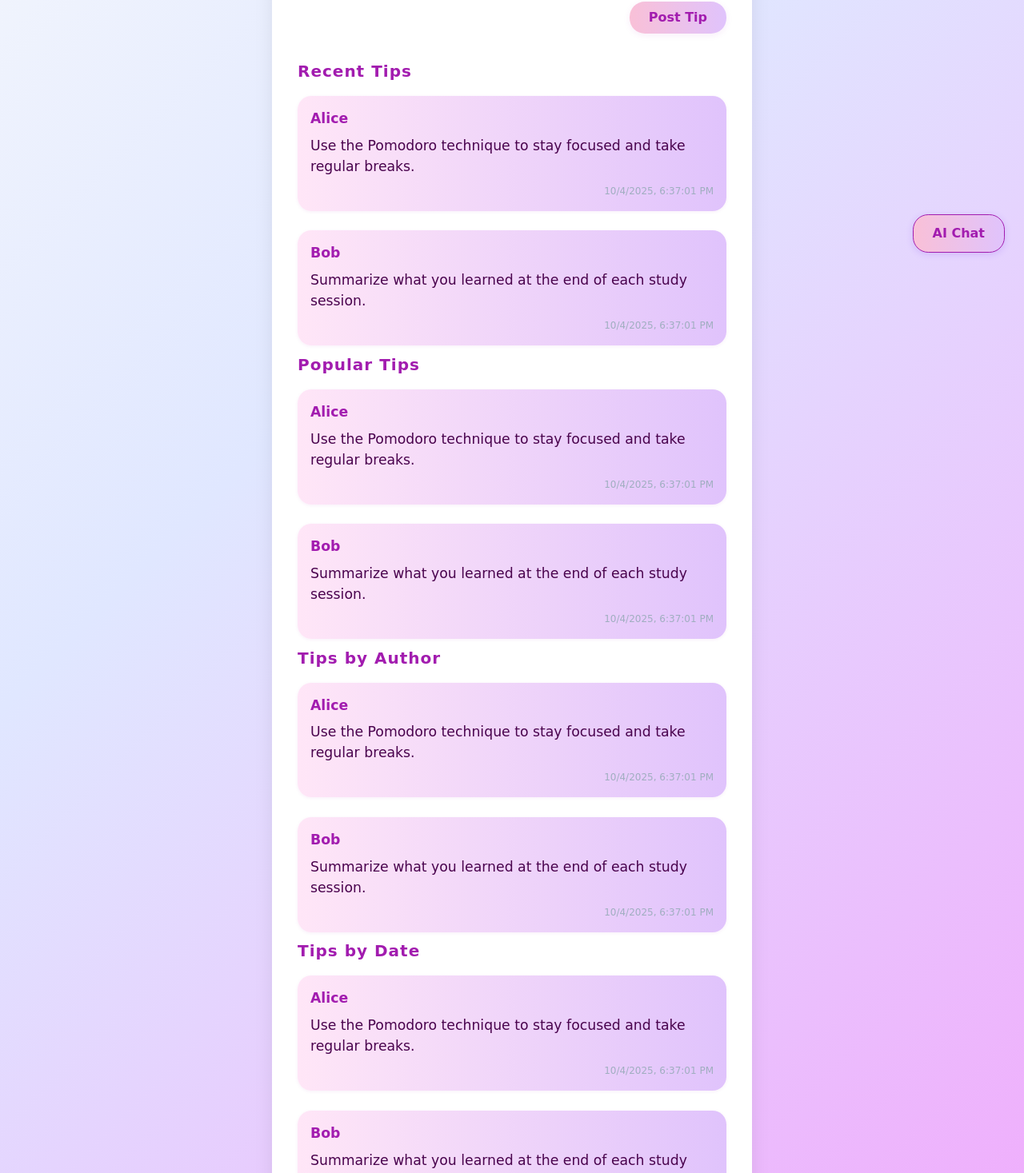
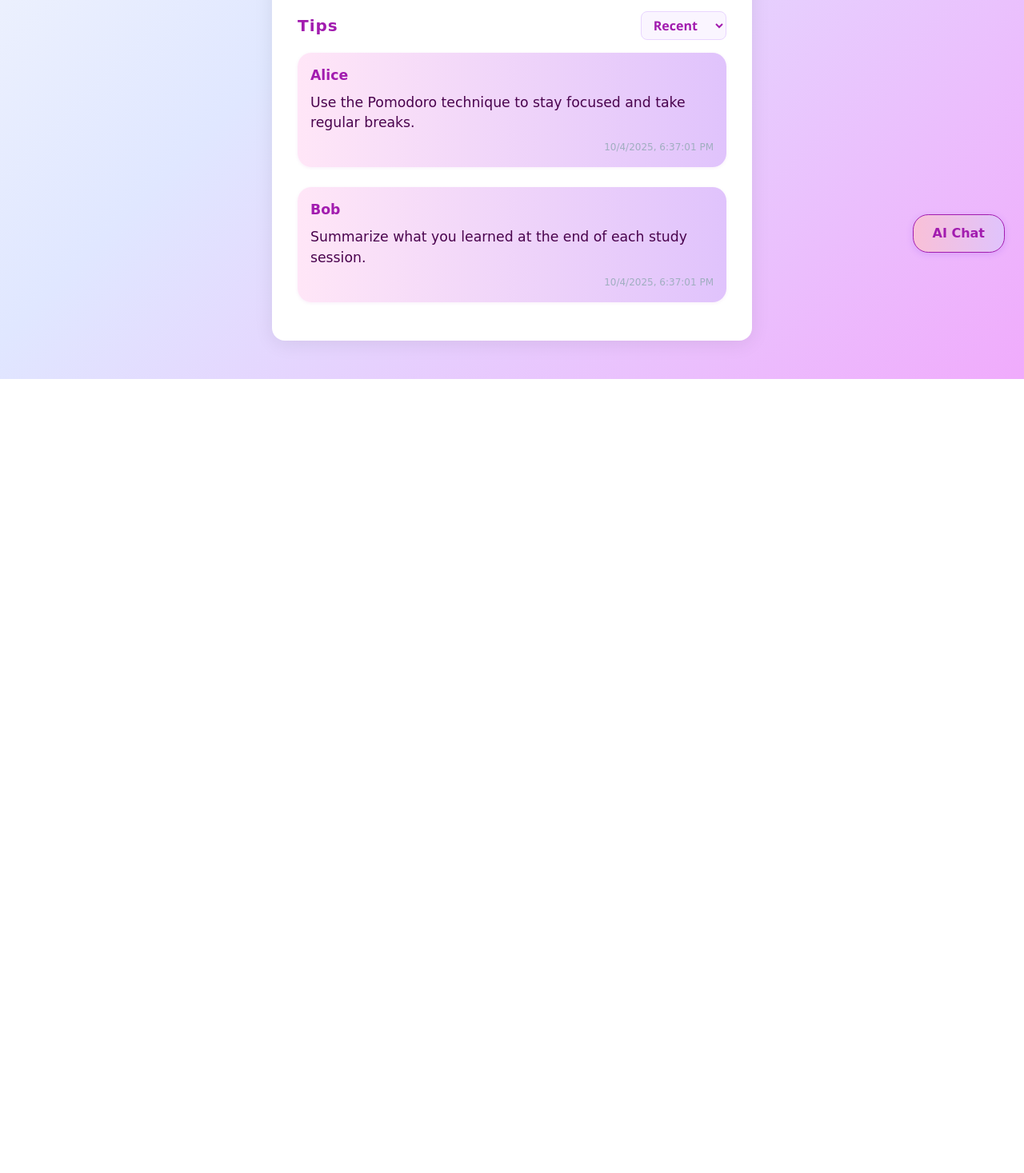
Before and after one commit to DanielZTWang/HackTheValley, a React (Vite) app in the folder client/: page /forum in a window 1280 px wide. Shown: the part 460-1927 px from the top of the page at 80% size. After the commit the page ends 934 px from the top, so only its background shows below. Built offline with nearby package versions, Linux system fonts and the light colour scheme.

Commit message:
minor fixes

```diff
--- a/client/src/components/Navbar.tsx
+++ b/client/src/components/Navbar.tsx
@@ -1,8 +1,11 @@
 import { Link } from "react-router-dom";
 import logo from "../assets/studyhack-logo.svg";
 import AIChatWidget from "./AIChatWidget";
+import { useLocation } from "react-router-dom";
 
 export default function Navbar() {
+  const location = useLocation();
+  const pathname = location.pathname;
   return (
     <>
       <nav className="sticky top-0 z-50 flex items-center justify-between px-8 py-4 bg-gradient-to-r from-pink-50 to-pink-100 border-b-4 border-pink-200 shadow-md">
@@ -56,7 +59,7 @@ export default function Navbar() {
           </a>
         </div>
       </nav>
-      <AIChatWidget />
+      {pathname !== "/messaging" && <AIChatWidget />}
     </>
   );
 }
--- a/client/src/pages/Forum.tsx
+++ b/client/src/pages/Forum.tsx
@@ -12,7 +12,8 @@ const initialTips: Tip[] = [
   {
     id: 1,
     author: "Alice",
-    content: "Use the Pomodoro technique to stay focused and take regular breaks.",
+    content:
+      "Use the Pomodoro technique to stay focused and take regular breaks.",
     timestamp: new Date().toLocaleString(),
   },
   {
@@ -27,6 +28,22 @@ const ForumPage: React.FC = () => {
   const [tips, setTips] = useState<Tip[]>(initialTips);
   const [author, setAuthor] = useState("");
   const [content, setContent] = useState("");
+  const [sortBy, setSortBy] = useState<"recent" | "popular" | "date">("recent");
+  // Helper to get sorted tips
+  function getSortedTips() {
+    if (sortBy === "recent") {
+      return [...tips];
+    } else if (sortBy === "popular") {
+      // For demo, just show first 3 as 'popular'
+      return tips.slice(0, 3);
+    } else if (sortBy === "date") {
+      return [...tips].sort(
+        (a, b) =>
+          new Date(b.timestamp).getTime() - new Date(a.timestamp).getTime()
+      );
+    }
+    return tips;
+  }
 
   const handleSubmit = (e: React.FormEvent) => {
     e.preventDefault();
@@ -55,7 +72,6 @@ const ForumPage: React.FC = () => {
         padding: "2.5rem 2rem",
       }}
     >
-      <div style={{ fontSize: 40, color: "red" }}>Forum Test</div>
       <h1
         style={{
           textAlign: "center",
@@ -81,7 +97,7 @@ const ForumPage: React.FC = () => {
           type="text"
           placeholder="Your name"
           value={author}
-          onChange={e => setAuthor(e.target.value)}
+          onChange={(e) => setAuthor(e.target.value)}
           required
           style={{
             padding: "0.5rem",
@@ -93,7 +109,7 @@ const ForumPage: React.FC = () => {
         <textarea
           placeholder="Share your best study tip..."
           value={content}
-          onChange={e => setContent(e.target.value)}
+          onChange={(e) => setContent(e.target.value)}
           rows={3}
           required
           style={{
@@ -124,23 +140,61 @@ const ForumPage: React.FC = () => {
         </button>
       </form>
       <section>
+        <div
+          style={{
+            display: "flex",
+            alignItems: "center",
+            justifyContent: "space-between",
+            marginBottom: "1rem",
+          }}
+        >
           <h2
             style={{
               color: "#a21caf",
               fontSize: "1.25rem",
               fontWeight: 700,
-            marginBottom: "1rem",
+              marginBottom: 0,
             }}
           >
-          Recent Tips
+            Tips
           </h2>
-        <ul style={{ listStyle: "none", padding: 0, display: "flex", flexDirection: "column", gap: "1rem" }}>
-          {tips.length === 0 && (
+          <select
+            value={sortBy}
+            onChange={(e) =>
+              setSortBy(e.target.value as "recent" | "popular" | "date")
+            }
+            style={{
+              padding: "0.3rem 0.7rem",
+              borderRadius: 8,
+              border: "1px solid #e9d5ff",
+              fontSize: "1rem",
+              background: "#faf5ff",
+              color: "#a21caf",
+              fontWeight: 600,
+              outline: "none",
+              marginLeft: "1rem",
+            }}
+          >
+            <option value="recent">Recent</option>
+            <option value="popular">Popular</option>
+            <option value="date">Date</option>
+          </select>
+        </div>
+        <ul
+          style={{
+            listStyle: "none",
+            padding: 0,
+            display: "flex",
+            flexDirection: "column",
+            gap: "1rem",
+          }}
+        >
+          {getSortedTips().length === 0 && (
             <li style={{ color: "#a0aec0", textAlign: "center" }}>
               No tips yet. Be the first to post!
             </li>
           )}
-          {tips.map(tip => (
+          {getSortedTips().map((tip) => (
             <li
               key={tip.id}
               style={{
@@ -153,105 +207,21 @@ const ForumPage: React.FC = () => {
                 gap: 4,
               }}
             >
-              <div style={{ fontWeight: 600, color: "#a21caf" }}>{tip.author}</div>
-              <div style={{ color: "#4a044e", margin: "0.25rem 0" }}>{tip.content}</div>
-              <div style={{ fontSize: 12, color: "#a0aec0", alignSelf: "flex-end" }}>{tip.timestamp}</div>
-            </li>
-          ))}
-        </ul>
-      </section>
-      <section>
-        <h2
+              <div style={{ fontWeight: 600, color: "#a21caf" }}>
+                {tip.author}
+              </div>
+              <div style={{ color: "#4a044e", margin: "0.25rem 0" }}>
+                {tip.content}
+              </div>
+              <div
                 style={{
-            color: "#a21caf",
-            fontSize: "1.25rem",
-            fontWeight: 700,
-            marginBottom: "1rem",
+                  fontSize: 12,
+                  color: "#a0aec0",
+                  alignSelf: "flex-end",
                 }}
               >
-          Popular Tips
-        </h2>
-        <ul style={{ listStyle: "none", padding: 0, display: "flex", flexDirection: "column", gap: "1rem" }}>
-          {tips.slice(0, 3).map(tip => (
-            <li
-              key={tip.id}
-              style={{
-                background: "#f3e8ff",
-                borderRadius: 10,
-                padding: "1rem",
-                boxShadow: "0 1px 4px rgba(162,28,175,0.07)",
-                display: "flex",
-                flexDirection: "column",
-                gap: 4,
-              }}
-            >
-              <div style={{ fontWeight: 600, color: "#a21caf" }}>{tip.author}</div>
-              <div style={{ color: "#4a044e", margin: "0.25rem 0" }}>{tip.content}</div>
-              <div style={{ fontSize: 12, color: "#a0aec0", alignSelf: "flex-end" }}>{tip.timestamp}</div>
-            </li>
-          ))}
-        </ul>
-      </section>
-      <section>
-        <h2
-          style={{
-            color: "#a21caf",
-            fontSize: "1.25rem",
-            fontWeight: 700,
-            marginBottom: "1rem",
-          }}
-        >
-          Tips by Author
-        </h2>
-        <ul style={{ listStyle: "none", padding: 0, display: "flex", flexDirection: "column", gap: "1rem" }}>
-          {tips.map(tip => (
-            <li
-              key={tip.id}
-              style={{
-                background: "#f3e8ff",
-                borderRadius: 10,
-                padding: "1rem",
-                boxShadow: "0 1px 4px rgba(162,28,175,0.07)",
-                display: "flex",
-                flexDirection: "column",
-                gap: 4,
-              }}
-            >
-              <div style={{ fontWeight: 600, color: "#a21caf" }}>{tip.author}</div>
-              <div style={{ color: "#4a044e", margin: "0.25rem 0" }}>{tip.content}</div>
-              <div style={{ fontSize: 12, color: "#a0aec0", alignSelf: "flex-end" }}>{tip.timestamp}</div>
-            </li>
-          ))}
-        </ul>
-      </section>
-      <section>
-        <h2
-          style={{
-            color: "#a21caf",
-            fontSize: "1.25rem",
-            fontWeight: 700,
-            marginBottom: "1rem",
-          }}
-        >
-          Tips by Date
-        </h2>
-        <ul style={{ listStyle: "none", padding: 0, display: "flex", flexDirection: "column", gap: "1rem" }}>
-          {tips.sort((a, b) => new Date(b.timestamp).getTime() - new Date(a.timestamp).getTime()).slice(0, 3).map(tip => (
-            <li
-              key={tip.id}
-              style={{
-                background: "#f3e8ff",
-                borderRadius: 10,
-                padding: "1rem",
-                boxShadow: "0 1px 4px rgba(162,28,175,0.07)",
-                display: "flex",
-                flexDirection: "column",
-                gap: 4,
-              }}
-            >
-              <div style={{ fontWeight: 600, color: "#a21caf" }}>{tip.author}</div>
-              <div style={{ color: "#4a044e", margin: "0.25rem 0" }}>{tip.content}</div>
-              <div style={{ fontSize: 12, color: "#a0aec0", alignSelf: "flex-end" }}>{tip.timestamp}</div>
+                {tip.timestamp}
+              </div>
             </li>
           ))}
         </ul>
```
Lines whose indentation alone changed are shown as unchanged.
